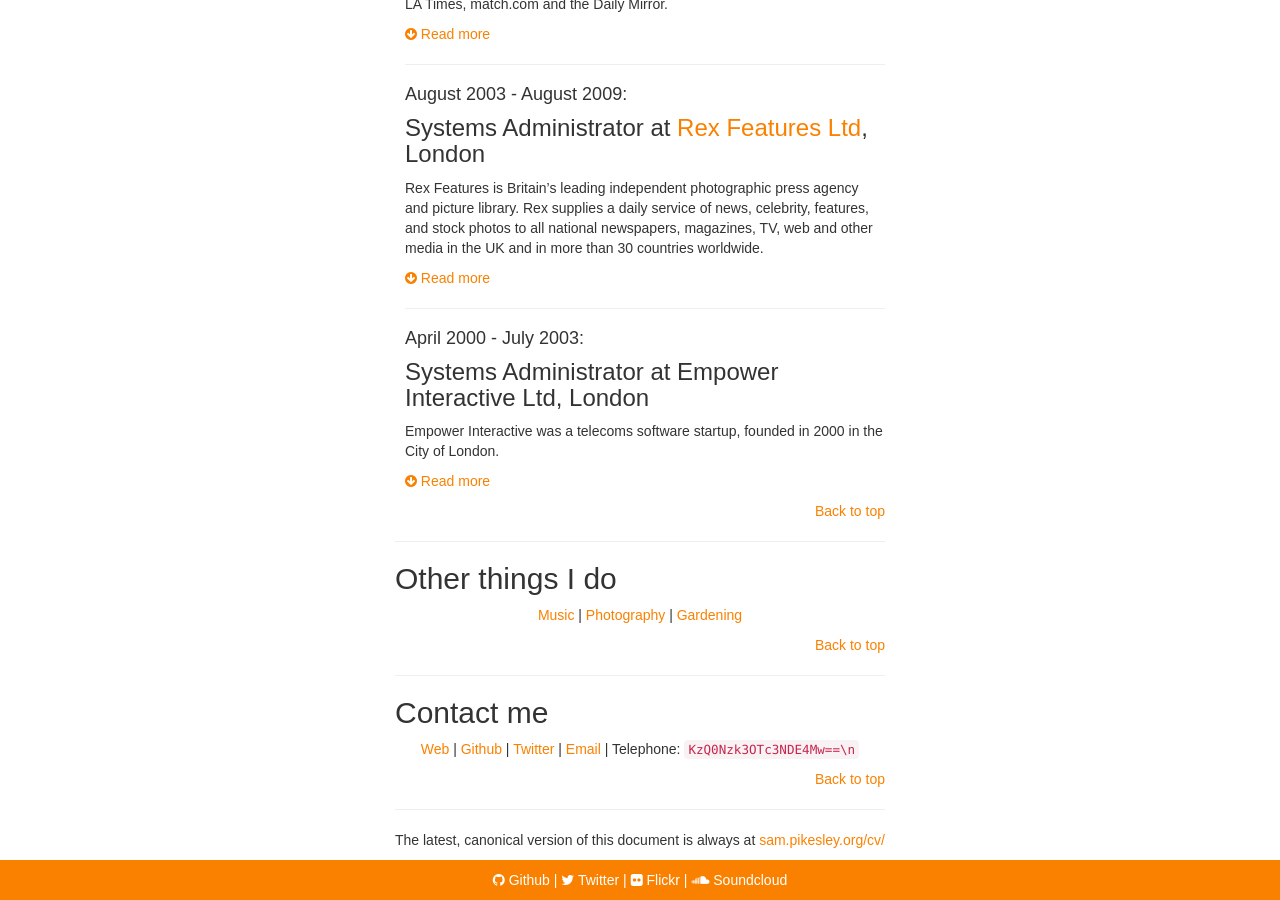
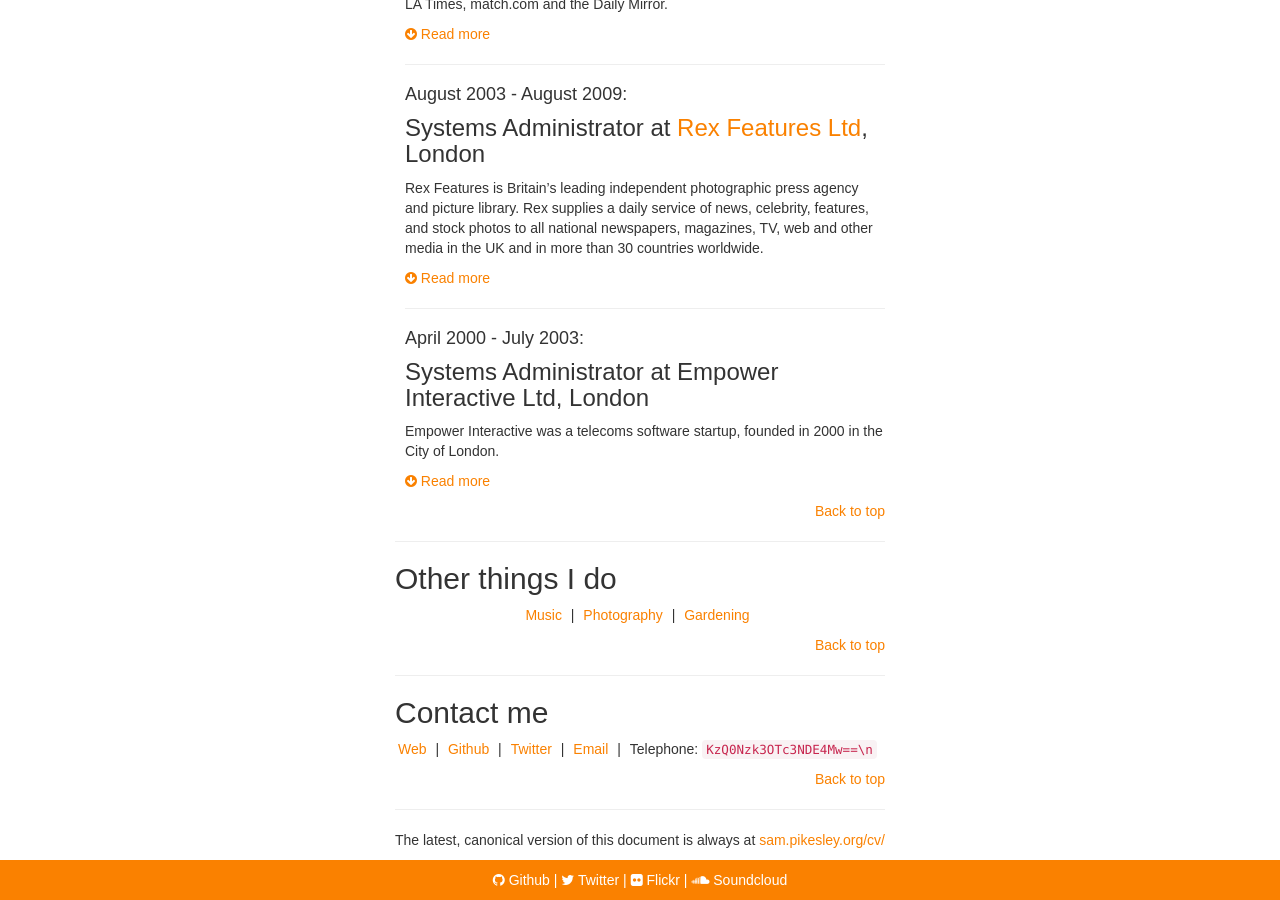
Before and after one commit to pikesley/pikesley.github.io, a Jekyll site: the page built from cv.html, in a window 1280 px wide and 900 px high, scrolled down 967 px. Built offline with Jekyll 4.4.1, drawn with Linux system fonts in a browser that asks for light colours; nearby versions of some CDN libraries; some web fonts are replaced.

Commit message:
Use lists for list things

```diff
--- a/_includes/cv/contact.html
+++ b/_includes/cv/contact.html
@@ -1,10 +1,10 @@
-<h2 id='contact'>Contact me</h2>
-<div class='row'>
-  <div class='col-md-12 text-center'>
+<div id='contact'>
+  <h2 id='contact'>Contact me</h2>
+  <ul class='list-inline text-center'>
     {% for contact in site.data.cv.contact %}
-      <a href='{{ contact.link }}'>{{ contact.method }}</a>
+      <li><a href='#{{ contact.link }}'>{{ contact.method }}</a></li>
       |
     {% endfor %}
-    Telephone: <code>KzQ0Nzk3OTc3NDE4Mw==\n</code>
-  </div>
+    <li>Telephone: <code>KzQ0Nzk3OTc3NDE4Mw==\n</code></li>
+  </ul>
 </div>
--- a/_includes/cv/interests.html
+++ b/_includes/cv/interests.html
@@ -1,9 +1,9 @@
-<h2 id='interests'>Other things I do</h2>
-<div class='row'>
-  <div class='col-md-12 text-center'>
-    {% for interest in site.data.cv.interests %}
-      <a href='{{ interest.url }}'>{{ interest.thing }}</a>
+<div id='interests'>
+  <h2>Other things I do</h2>
+  <ul class='list-inline text-center'>
+    {% for contact in site.data.cv.interests %}
+      <li><a href='#{{ interest.url }}'>{{ contact.thing }}</a></li>
       {% include conditional-separator.html sep = '|' %}
     {% endfor %}
-  </div>
+  </ul>
 </div>
--- /dev/null
+++ b/_includes/cv/intro.html
@@ -0,0 +1,7 @@
+<div id='intro'>
+  <p>
+    15 years a SysAdmin, now Head Of Robots. If I can’t do it with Ruby, it
+    probably isn’t worth doing. I quite like Clouds. If you can extract my phone
+    number from the details below, then maybe I’ll speak to you.
+  </p>
+</div>
--- a/_includes/cv/profile.html
+++ /dev/null
@@ -1,5 +0,0 @@
-<p>
-  15 years a SysAdmin, now Head Of Robots. If I can’t do it with Ruby, it
-  probably isn’t worth doing. I quite like Clouds. If you can extract my phone
-  number from the details below, then maybe I’ll speak to you.
-</p>
--- a/_includes/cv/skills.html
+++ b/_includes/cv/skills.html
@@ -1,4 +1,5 @@
-<h2 id='skills'>
+<div id='skills'>
+  <h2>
     Stuff I’m good at
     <span class='subtitle'>(in no particular order)</span>
   </h2>
@@ -16,3 +17,4 @@
     </li>
     {% endfor %}
   </ul>
+</div>
--- a/cv.html
+++ b/cv.html
@@ -8,16 +8,14 @@ sections:
   - contact
 ---
 
-{% include cv/profile.html %}
+{% include cv/intro.html %}
 
-<div class='row' id='sections'>
-  <div class='col-md-12 text-center'>
-    {% for section in page.sections %}
-      <a href='#{{ section }}'>{{ section | capitalize }}</a>
-      {% include conditional-separator.html sep = '|' %}
-    {% endfor %}
-  </div>
-</div>
+<ul class='list-inline text-center' id='sections'>
+  {% for section in page.sections %}
+    <li><a href='#{{ section }}'>{{ section | capitalize }}</a></li>
+    {% include conditional-separator.html sep = '|' %}
+  {% endfor %}
+</ul>
 
 {% for section in page.sections %}
   {% include cv/{{ section }}.html %}
```
Lines whose indentation alone changed are shown as unchanged.
